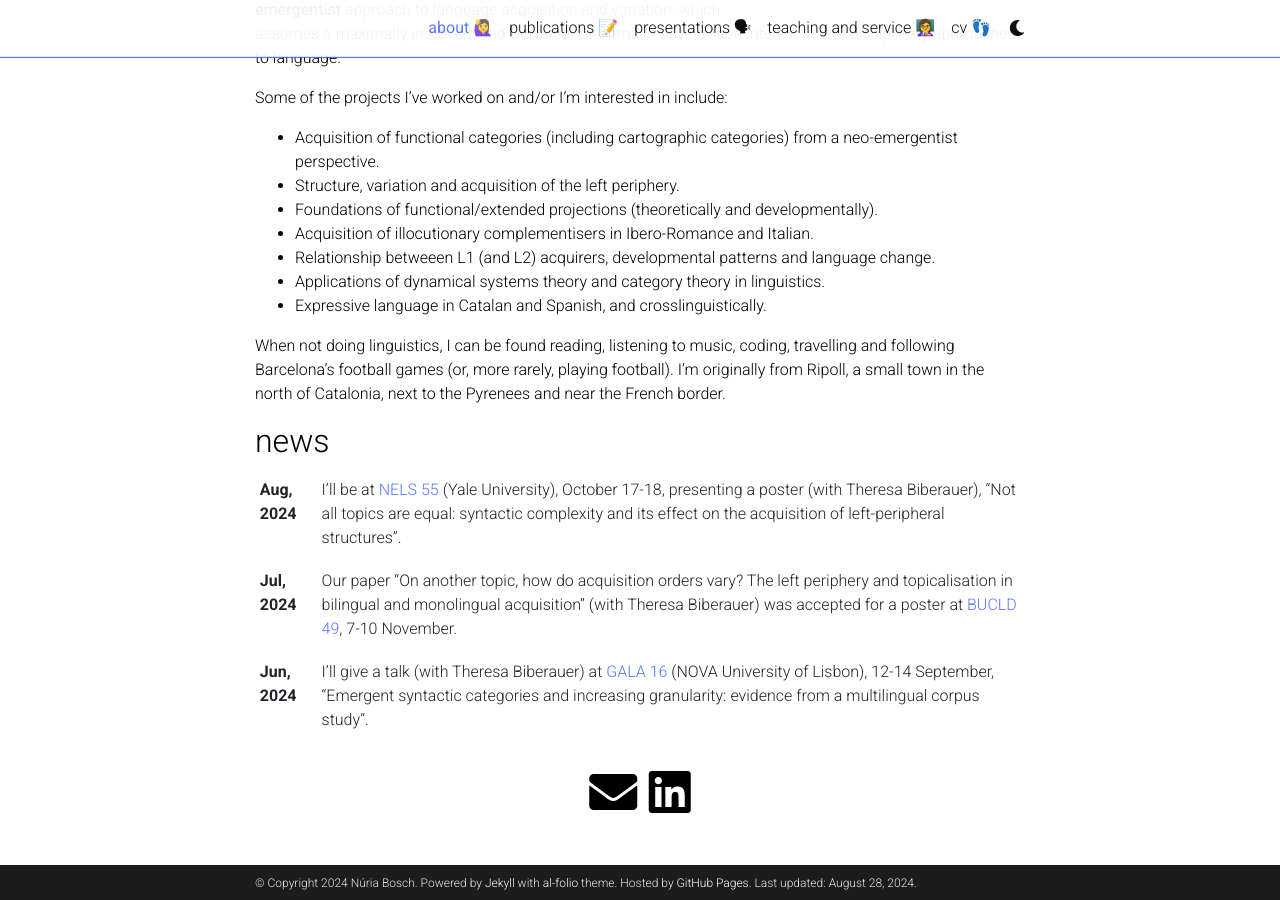
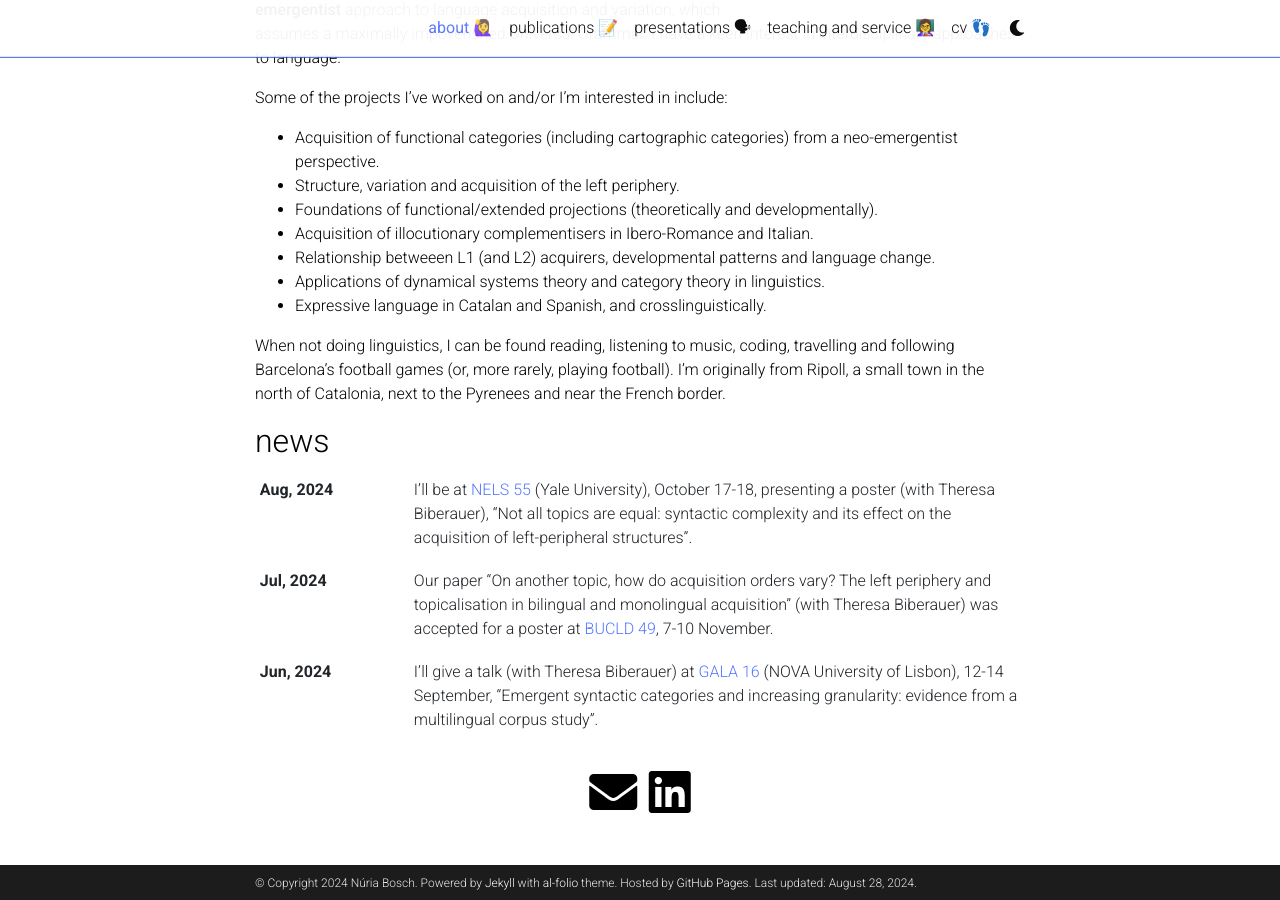
Before and after one commit to nuria-bosch/nuria-bosch.github.io, a Jekyll site: the page built from _pages/about.md, in a window 1280 px wide and 900 px high, scrolled down 515 px. Built offline with Jekyll 4.4.1, drawn with Linux system fonts in a browser that asks for light colours; full-size pictures stand in for the smaller copies a plugin makes; comment, search, counter and statistics services are not loaded; a style sheet for code colours, icons or effects is not loaded.

Commit message:
Update news.html

```diff
--- a/_includes/news.html
+++ b/_includes/news.html
@@ -11,7 +11,7 @@
               {% endif %}
               {% for item in news limit: news_limit %}
                 <tr>
-                  <th scope="row">{{ item.date | date: "%b, %Y" }}</th>
+                  <th scope="row" width="20%">{{ item.date | date: "%b, %Y" }}</th>
                   <td>
                     {% if item.inline -%}
                       {{ item.content | remove: '<p>' | remove: '</p>' | emojify }}
```
